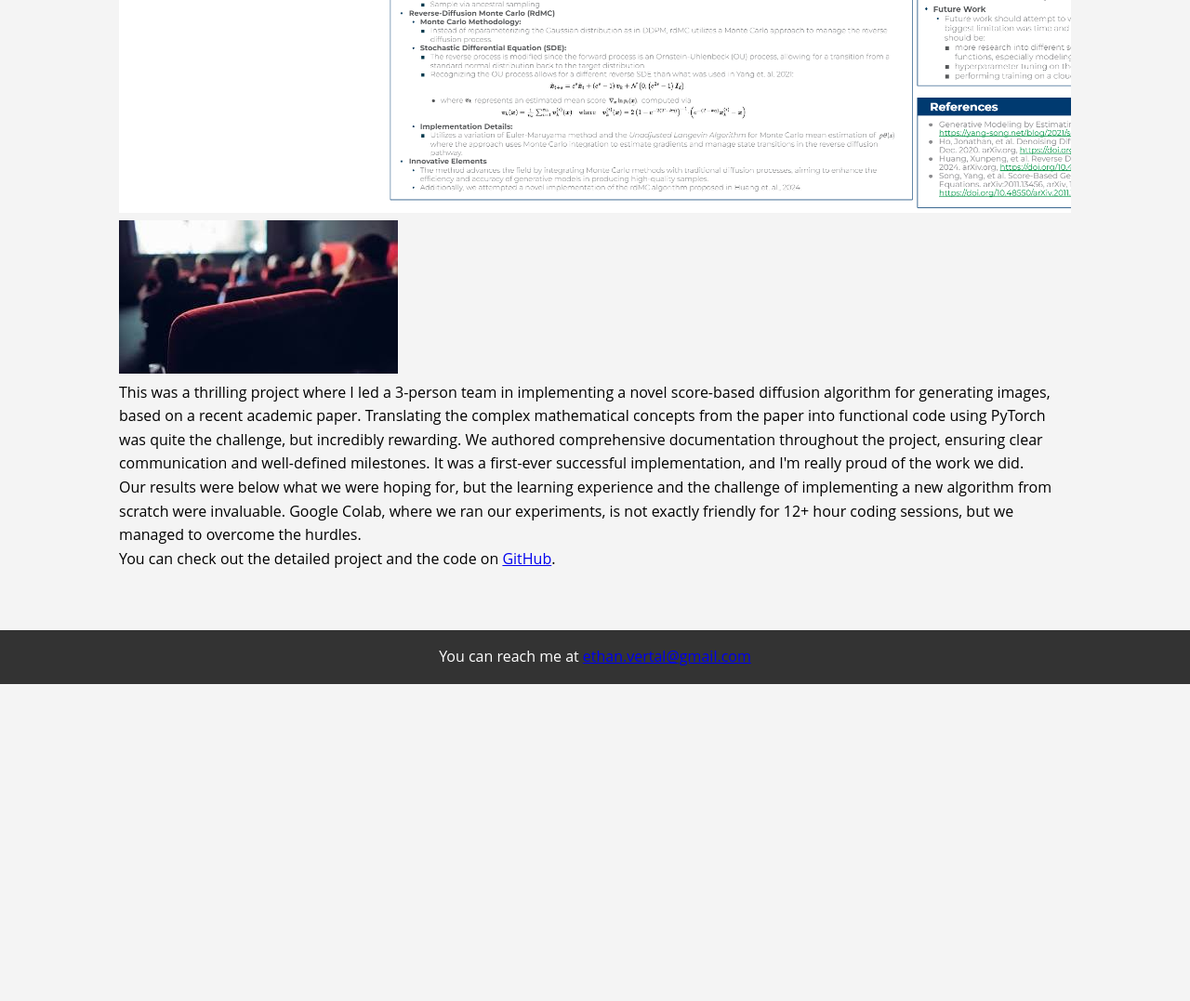
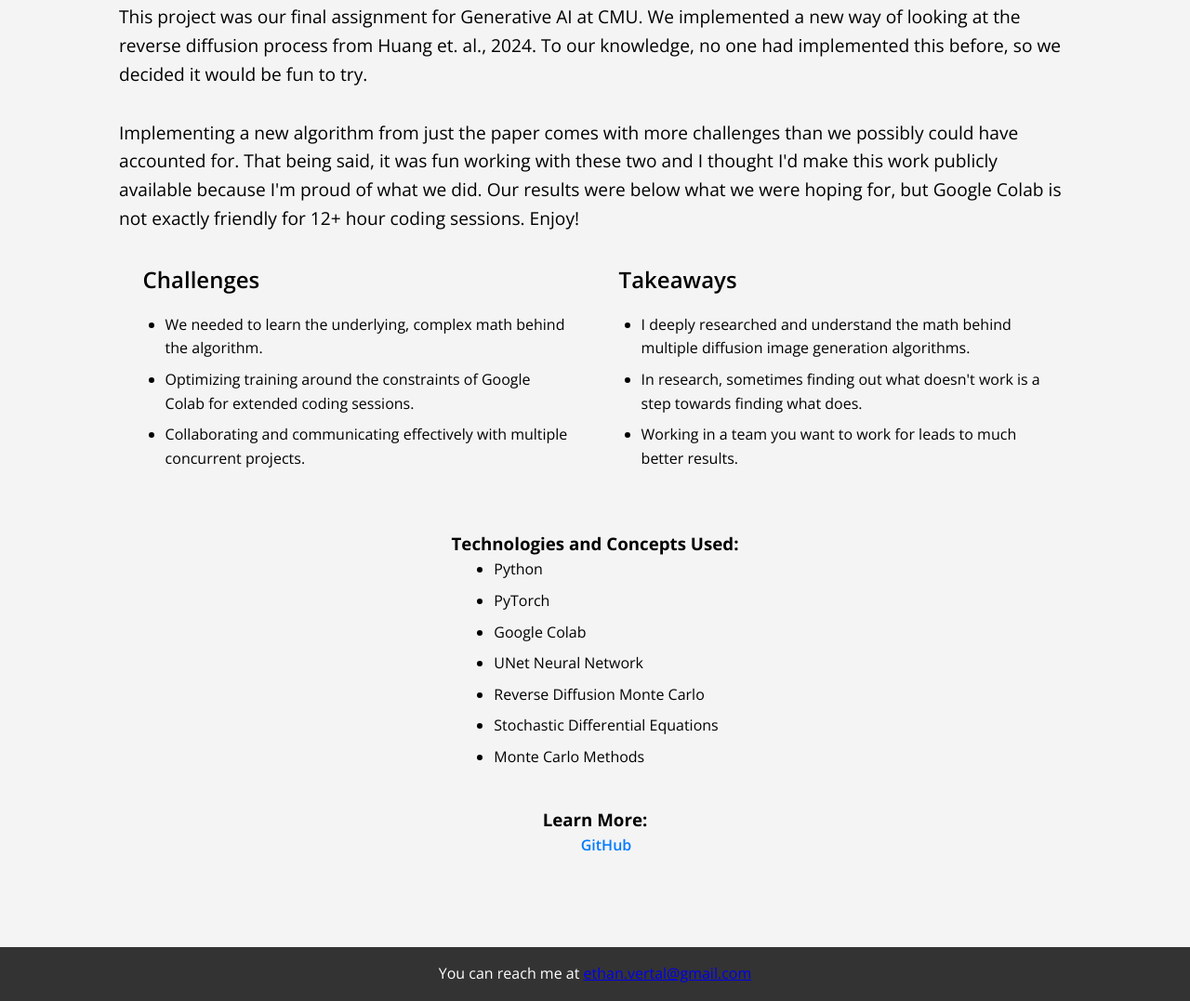
Before and after one commit to ethanvert/ethanvert.github.io, a plain HTML site: page rdmc.html in a window 1280 px wide. Shown: the part 759-1836 px from the top of the page at 93% size. Before the commit the page ends 1495 px from the top, so only its background shows below. Drawn offline with nearby package versions, Linux system fonts and the light colour scheme.

Commit message:
changed projects

```diff
--- a/css/project.css
+++ b/css/project.css
@@ -81,7 +81,7 @@ nav a:hover {
     display: flex;
     flex-direction: column;
     align-items: center;
-    text-align: center;
+    text-align: left;
 }
 
 .project-image {
@@ -117,6 +117,23 @@ nav a:hover {
     text-decoration: underline;
 }
 
+.challenges-takeaways {
+    display: flex;
+    justify-content: space-around;
+    width: 100%;
+    margin-bottom: 2rem;
+}
+
+.challenges, .takeaways {
+    width: 45%;
+}
+
+.challenges h4, .takeaways h4 {
+    font-size: 1.5rem;
+    margin-bottom: 1rem;
+    font-weight: 600;
+}
+
 footer {
     background: #333;
     color: #fff;
--- a/rdmc.html
+++ b/rdmc.html
@@ -3,9 +3,10 @@
 <head>
     <meta charset="UTF-8">
     <meta name="viewport" content="width=device-width, initial-scale=1.0">
-    <title>A New Method of Generating Images</title>
+    <title>Reverse Diffusion Monte Carlo</title>
     <link rel="stylesheet" href="./css/styles.css">
     <link rel="stylesheet" href="./css/project.css">
+    <link href="https://fonts.googleapis.com/css2?family=Open+Sans:wght@300;400;600;700&display=swap" rel="stylesheet">
 </head>
 <body>
 
@@ -14,31 +15,56 @@
             <h1>Ethan Vertal</h1>
             <nav>
                 <a href="index.html">Home</a>
-                <a href="resume.html">Resume</a>
-                <a href="#projects">Projects</a>
-                <a href="#contact">Contact</a>
+                <a href="index.html#projects">Projects</a>
+                <a href="index.html#contact">Contact</a>
                 <a href="./assets/Ethan_Vertal_Resume_June24.pdf" download>Download My Resume (PDF)</a>
             </nav>
         </div>
     </header>
 
     <div class="container">
-        <section class="section">
+        <section class="section" id="project">
             <h2>A New Method of Generating Images</h2>
-            <div class="content">
-                <div class="grid">
-                    <img src="./assets/poster.png" alt="Project Poster">
-                    <img src="./assets/movies.jpg" alt="Movies">
-                </div>
+            <div class="project-content">
+                <img src="./assets/poster.png" alt="RDMC Poster" class="project-image">
                 <p>
-                    This was a thrilling project where I led a 3-person team in implementing a novel score-based diffusion algorithm for generating images, based on a recent academic paper. Translating the complex mathematical concepts from the paper into functional code using PyTorch was quite the challenge, but incredibly rewarding. We authored comprehensive documentation throughout the project, ensuring clear communication and well-defined milestones. It was a first-ever successful implementation, and I'm really proud of the work we did.
+                    This project was our final assignment for Generative AI at CMU. We implemented a new way of looking at the reverse diffusion process from Huang et. al., 2024. To our knowledge, no one had implemented this before, so we decided it would be fun to try.
                 </p>
                 <p>
-                    Our results were below what we were hoping for, but the learning experience and the challenge of implementing a new algorithm from scratch were invaluable. Google Colab, where we ran our experiments, is not exactly friendly for 12+ hour coding sessions, but we managed to overcome the hurdles.
+                    Implementing a new algorithm from just the paper comes with more challenges than we possibly could have accounted for. That being said, it was fun working with these two and I thought I'd make this work publicly available because I'm proud of what we did. Our results were below what we were hoping for, but Google Colab is not exactly friendly for 12+ hour coding sessions. Enjoy!
                 </p>
-                <p>
-                    You can check out the detailed project and the code on <a href="https://github.com/ethanvert/rdmc" target="_blank">GitHub</a>.
-                </p>
+                <div class="challenges-takeaways">
+                    <div class="challenges">
+                        <h4>Challenges</h4>
+                        <ul>
+                            <li>We needed to learn the underlying, complex math behind the algorithm.</li>
+                            <li>Optimizing training around the constraints of Google Colab for extended coding sessions.</li>
+                            <li>Collaborating and communicating effectively with multiple concurrent projects.</li>
+                        </ul>
+                    </div>
+                    <div class="takeaways">
+                        <h4>Takeaways</h4>
+                        <ul>
+                            <li>I deeply researched and understand the math behind multiple diffusion image generation algorithms.</li>
+                            <li>In research, sometimes finding out what doesn't work is a step towards finding what does.</li>
+                            <li>Working in a team you want to work for leads to much better results.</li>
+                        </ul>
+                    </div>
+                </div>
+                <h3>Technologies and Concepts Used:</h3>
+                <ul>
+                    <li>Python</li>
+                    <li>PyTorch</li>
+                    <li>Google Colab</li>
+                    <li>UNet Neural Network</li>
+                    <li>Reverse Diffusion Monte Carlo</li>
+                    <li>Stochastic Differential Equations</li>
+                    <li>Monte Carlo Methods</li>
+                </ul>
+                <h3>Learn More:</h3>
+                <ul>
+                    <a href="https://github.com/ethanvert/rdmc" target="_blank">GitHub</a>
+                </ul>
             </div>
         </section>
     </div>
```
Also changed, not shown: alexa.html (+22 -7 lines), imdb.html (+40 -7 lines), resume.html (+2 -2 lines).
